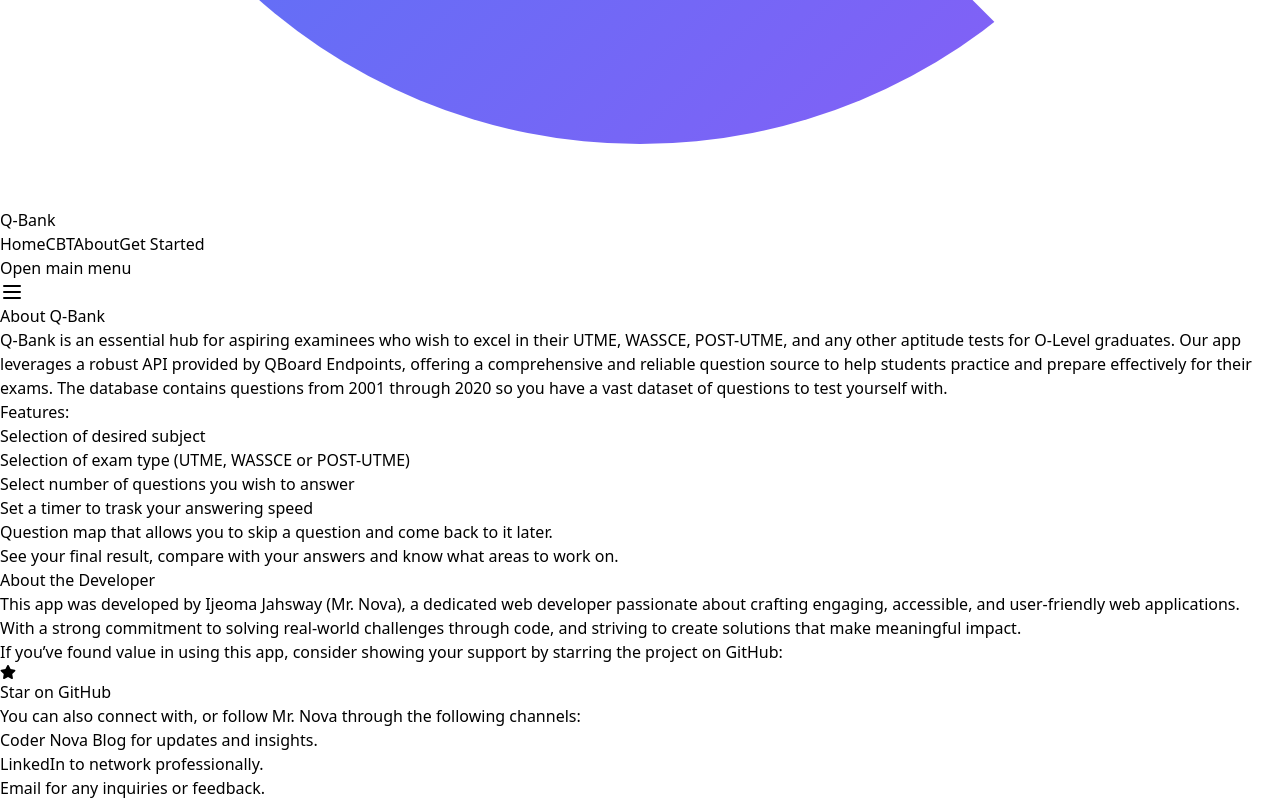
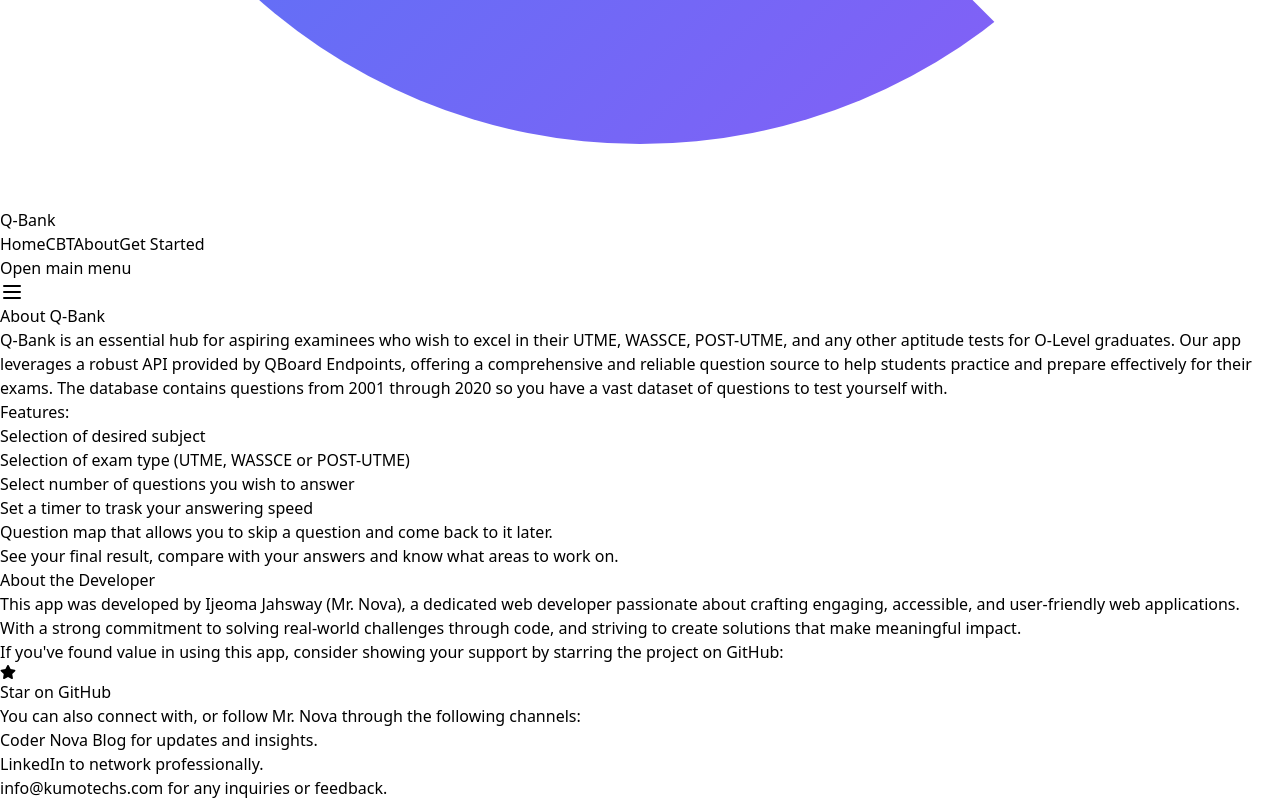
Before and after one commit to brandnova/PastQ-CBT, a React (Vite) app in the folder frontend/: page /about in a window 1280 px wide. Shown: the part 1072-1872 px from the top of the page. Built offline with nearby package versions, Linux system fonts and the light colour scheme; no server answers; the HTML template or start-up script is replaced by a standard one.

Commit message:
Dynamic Site settings to frontend.

```diff
--- a/frontend/src/App.jsx
+++ b/frontend/src/App.jsx
@@ -10,12 +10,14 @@
 import TrialMode from './pages/TrialPage';
 import Subscribe from './pages/SubscribePage';
 import PaymentRedirectHandler from './pages/PaymentRedirectHandler';
+import { GlobalSettingsProvider } from './contexts/GlobalSettingsContext';
 
 
 const App = () => {
   const isAuthenticated = !!localStorage.getItem('access_token');
 
   return (
+    <GlobalSettingsProvider>
       <Router>
         <Routes>
           <Route path="/" element={<LandingPage />} />
@@ -61,6 +63,7 @@
             } />
         </Routes>
       </Router>
+    </GlobalSettingsProvider>
   );
 };
 
--- a/frontend/src/components/Navbar.jsx
+++ b/frontend/src/components/Navbar.jsx
@@ -3,12 +3,14 @@
 import axios from 'axios';
 import Logo from '../assets/qbank.svg';
 import { Menu, X } from 'lucide-react';
+import { useGlobalSettings } from '../contexts/GlobalSettingsContext';
 
 const Navbar = () => {
   const [isAuthenticated, setIsAuthenticated] = useState(false);
   const [isOpen, setIsOpen] = useState(false);
   const navigate = useNavigate();
   const location = useLocation();
+  const { settings, loading } = useGlobalSettings();
 
   useEffect(() => {
     const checkAuth = () => {
@@ -48,14 +50,19 @@
     setIsOpen(!isOpen);
   };
 
+  // Get site name from settings with fallback
+  const siteName = settings?.site_name || 'Q-Bank';
+
   return (
     <nav className="relative top-0 left-0 right-0 bg-white shadow-lg z-50">
       <div className="max-w-7xl mx-auto px-4 sm:px-6 lg:px-8">
         <div className="flex justify-between h-16">
           <div className="flex items-center">
             <Link to="/" className="flex-shrink-0 flex items-center">
-              <img src={Logo} alt="Logo" className="h-8 w-auto" />
-              <span className="ml-2 text-xl font-semibold text-gray-800">Q-Bank</span>
+              <img src={Logo} alt={siteName} className="h-8 w-auto" />
+              <span className="ml-2 text-xl font-semibold text-gray-800">
+                {!loading ? siteName : 'Loading...'}
+              </span>
             </Link>
           </div>
           <div className="hidden md:ml-6 md:flex md:items-center md:space-x-4">
--- a/frontend/src/pages/AboutPage.jsx
+++ b/frontend/src/pages/AboutPage.jsx
@@ -1,15 +1,20 @@
 import { FaStar, FaGithub } from 'react-icons/fa';
 import React from 'react';
 import Navbar from '../components/Navbar';
+import { useGlobalSettings } from '../contexts/GlobalSettingsContext';
 
 const AboutPage = () => {
+  const { settings, loading } = useGlobalSettings();
+  const siteName = settings?.site_name || 'Q-Bank';
+  const contactEmail = settings?.contact_email || 'info@kumotechs.com';
+
   return (
     <div>
       <Navbar />
       <div className="container mx-auto p-4">
-        <h1 className="text-3xl font-bold mb-4">About Q-Bank</h1>
+        <h1 className="text-3xl font-bold mb-4">About {siteName}</h1>
         <p className="mb-4">
-          Q-Bank is an essential hub for aspiring examinees who wish to excel in their UTME, WASSCE, POST-UTME, and any other aptitude tests for O-Level graduates. Our app leverages a robust API provided by <a herf="https://questions.aloc.com.ng/" className="text-blue-500 hover:underline hover:text-blue-700">QBoard Endpoints</a>, offering a comprehensive and reliable question source to help students practice and prepare effectively for their exams. The database contains questions from 2001 through 2020 so you have a vast dataset of questions to test yourself with.
+          {siteName} is an essential hub for aspiring examinees who wish to excel in their UTME, WASSCE, POST-UTME, and any other aptitude tests for O-Level graduates. Our app leverages a robust API provided by <a href="https://questions.aloc.com.ng/" className="text-blue-500 hover:underline hover:text-blue-700">QBoard Endpoints</a>, offering a comprehensive and reliable question source to help students practice and prepare effectively for their exams. The database contains questions from 2001 through 2020 so you have a vast dataset of questions to test yourself with.
         </p>
 
         <h2 className="text-2xl font-bold mb-2">Features:</h2>
@@ -25,14 +30,21 @@
 
         <p className="mb-4"> This app was developed by <a href="https://github.com/brandnova/" target="_blank" rel="noopener noreferrer" className="text-blue-500 hover:underline hover:text-blue-700">Ijeoma Jahsway</a> (Mr. Nova), a dedicated web developer passionate about crafting engaging, accessible, and user-friendly web applications. </p>
         <p className="mb-4"> With a strong commitment to solving real-world challenges through code, and striving to create solutions that make meaningful impact. </p>
-        <p className="my-4"> If you’ve found value in using this app, consider showing your support by starring the project on GitHub: </p>
+        <p className="my-4"> If you've found value in using this app, consider showing your support by starring the project on GitHub: </p>
         <a href="https://github.com/brandnova/PastQ-CBT" target="_blank" rel="noopener noreferrer" className="bg-blue-500 hover:bg-blue-700 text-white font-bold py-2 px-4 rounded inline-block items-center" > <FaStar className="inline mb-1 text-yellow-300" /> Star on GitHub </a>
 
         <p className="my-4"> You can also connect with, or follow Mr. Nova through the following channels: </p>
         <ul className="list-disc pl-6">
             <li className="mb-2"> <a href="https://cn.coursearena.com.ng" target="_blank" rel="noopener noreferrer" className="text-blue-500 hover:underline hover:text-blue-700"> Coder Nova Blog </a> for updates and insights. </li>
             <li className="mb-2"> <a href="https://www.linkedin.com/in/ijeoma-jahsway/" target="_blank" rel="noopener noreferrer" className="text-blue-500 hover:underline hover:text-blue-700"> LinkedIn </a> to network professionally. </li>
-            <li className="mb-2"> <a href="mailto:info@kumotechs.com" className="text-blue-500 hover:underline hover:text-blue-700"> Email </a> for any inquiries or feedback. </li>
+            <li className="mb-2">
+              <a
+                href={`mailto:${contactEmail}`}
+                className="text-blue-500 hover:underline hover:text-blue-700"
+              >
+                {loading ? 'Loading contact...' : contactEmail}
+              </a> for any inquiries or feedback.
+            </li>
         </ul>
       </div>
     </div>
--- a/frontend/src/pages/SubscribePage.jsx
+++ b/frontend/src/pages/SubscribePage.jsx
@@ -6,6 +6,7 @@
 import Navbar from '../components/Navbar';
 import { Alert, AlertDescription } from '../components/alert';
 import { Card, CardHeader, CardContent, CardFooter } from '../components/ui/card';
+import { useGlobalSettings } from '../contexts/GlobalSettingsContext';
 
 const BenefitItem = ({ icon: Icon, title, description }) => (
   <div className="flex items-start space-x-3 p-4 rounded-lg hover:bg-gray-50 transition-colors">
@@ -23,6 +24,7 @@
   const navigate = useNavigate();
   const [loading, setLoading] = useState(false);
   const [error, setError] = useState(null);
+  const { settings, loading: settingsLoading } = useGlobalSettings();
 
   const handleSubscribe = async () => {
     try {
@@ -58,7 +60,7 @@
     {
       icon: Headphones,
       title: "Premium Support",
-      description: "Priority customer support whenever you need help"
+      description: `Priority support at ${settings?.contact_email}`
     }
   ];
 
@@ -67,7 +69,7 @@
       <Navbar />
 
       <main className="container mx-auto px-4 py-8 md:py-12 max-w-4xl">
-      <div className="mb-8">
+        <div className="mb-8">
           <button
             onClick={() => navigate('/')}
             className="group flex items-center px-4 py-2 text-base font-medium
@@ -78,19 +80,19 @@
           >
             <ArrowLeft className="h-5 w-5 mr-2 text-gray-600 group-hover:text-gray-800
               transition-transform group-hover:-translate-x-0.5" />
-            <span className="text-gray-700 group-hover:text-gray-900">Return Home</span>
+            <span className="text-gray-700 group-hover:text-gray-900">Return to {settings?.site_name}</span>
           </button>
         </div>
 
         {error && (
-          <Alert variant="destructive" className="mb-6">
+          <Alert variant="destructive" className="mb-6 bg-gray-500 outline outline-indigo-600">
             <AlertDescription>{error}</AlertDescription>
           </Alert>
         )}
 
         <div className="text-center mb-8 md:mb-12">
           <h1 className="text-3xl md:text-4xl font-bold text-gray-900 mb-3">
-            Unlock Lifetime Access
+            Unlock Lifetime Access to {settings?.site_name}
           </h1>
           <p className="text-gray-600 max-w-2xl mx-auto text-sm md:text-base">
             One-time payment for unlimited access to all our premium features
@@ -119,7 +121,9 @@
               <h2 className="text-2xl font-bold mb-2">Premium Access</h2>
               <div className="flex flex-col items-center">
                 <div className="flex items-baseline">
-                  <span className="text-4xl font-extrabold">₦5,000</span>
+                  <span className="text-4xl font-extrabold">
+                    ₦{settings?.subscription_price?.toLocaleString()}
+                  </span>
                 </div>
                 <span className="text-indigo-100 text-sm mt-1">One-time payment</span>
               </div>
@@ -146,10 +150,10 @@
               <div className="w-full space-y-4">
                 <button
                   onClick={handleSubscribe}
-                  disabled={loading}
+                  disabled={loading || settingsLoading}
                   className={`w-full bg-indigo-600 text-white py-3 px-6 rounded-lg font-semibold
                     transition duration-300 shadow-md hover:shadow-lg
-                    ${loading ?
+                    ${(loading || settingsLoading) ?
                       'opacity-50 cursor-not-allowed' :
                       'hover:bg-indigo-700 transform hover:-translate-y-0.5'
                     }`}
```
Also changed, not shown: 1 other file (tests, documents, lock files or other folders). Lines whose indentation alone changed are shown as unchanged.
